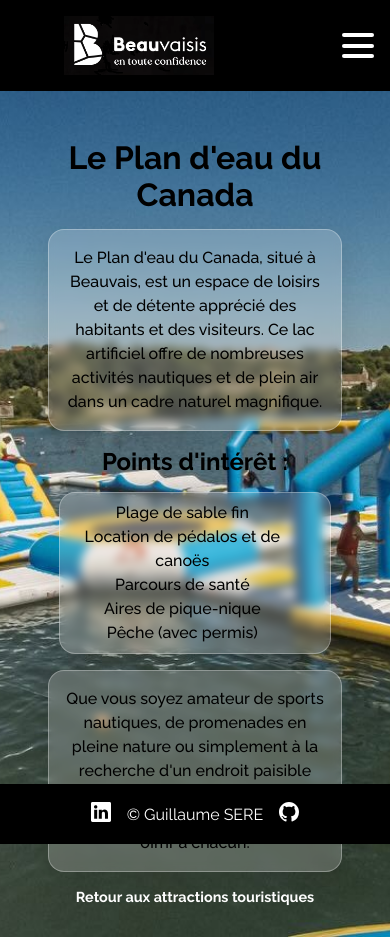
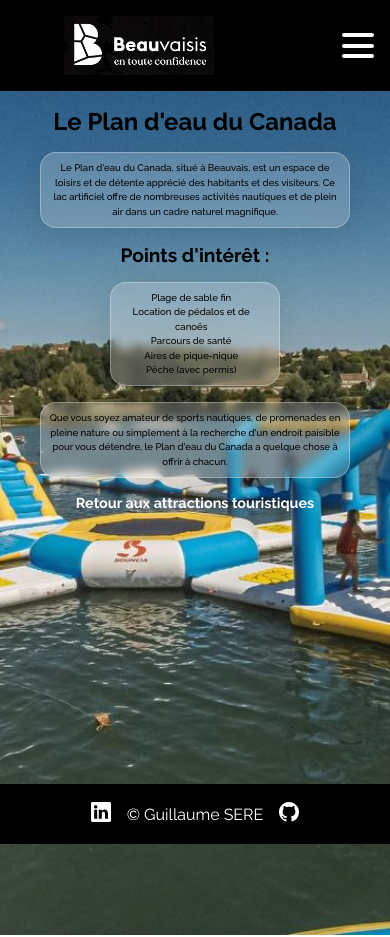
Before and after one commit to GuillaumeSere/beauvais, a React (Create React App) app: page /plan-eau in a window 390 px wide. Built offline with nearby package versions, Linux system fonts and the light colour scheme; a web font is replaced by a local one.

Commit message:
modif responsive

```diff
--- a/src/components/tourisme/tourisme.css
+++ b/src/components/tourisme/tourisme.css
@@ -70,3 +70,14 @@ body {
     background: linear-gradient(45deg, #f3f3f3, #e6e6e6);
     min-height: 100vh;
 }
+
+@media (max-width: 380px) {
+
+    .tourisme h2 {
+        font-size: 1.2rem;
+    }
+
+    .glass-card a {
+        font-size: 0.9rem !important;
+    }
+}
--- a/src/pages/cathedrale/cathedrale.css
+++ b/src/pages/cathedrale/cathedrale.css
@@ -78,13 +78,18 @@
 }
 
 @media (max-width: 380px) {
+    .cathedrale h1{
+        font-size: 1.5rem;
+        margin-top: -1rem;
+    }
+
     .cathedrale h2 {
         font-size: 1.2rem;
     }
 
     .cathedrale p,
     .cathedrale li {
-        font-size: 0.9rem;
+        font-size: 0.6rem !important;
         max-width: 95%;
     }
 
--- a/src/pages/maladrerie/maladrerie.css
+++ b/src/pages/maladrerie/maladrerie.css
@@ -79,13 +79,18 @@
 }
 
 @media (max-width: 380px) {
+    .maladrerie h1{
+        font-size: 1.5rem;
+        margin-top: -1rem;
+    }
+
     .maladrerie h2 {
         font-size: 1.2rem;
     }
 
     .maladrerie p,
     .maladrerie li {
-        font-size: 0.9rem;
+        font-size: 0.6rem;
         max-width: 95%;
     }
 
--- a/src/pages/musee/musee.css
+++ b/src/pages/musee/musee.css
@@ -77,13 +77,18 @@
 }
 
 @media (max-width: 380px) {
+    .musee h1{
+        font-size: 1.5rem;
+        margin-top: -1rem;
+    }
+
     .musee h2 {
         font-size: 1.2rem;
     }
 
     .musee p,
     .musee li {
-        font-size: 0.9rem;
+        font-size: 0.6rem !important;
         max-width: 95%;
     }
 
--- a/src/pages/plan-eau/plan-eau.css
+++ b/src/pages/plan-eau/plan-eau.css
@@ -34,7 +34,7 @@
     backdrop-filter: blur(5px);
     -webkit-backdrop-filter: blur(5px);
     border: 1px solid rgba(255, 255, 255, 0.3);
-    padding: 1rem;
+    padding: 0.5rem;
     font-weight: 500;
     margin-top: 1rem;
     line-height: 1.5;
@@ -75,14 +75,19 @@
     }
 }
 
-@media (max-width: 380px) {
+@media (max-width: 390px) {
+    .plan-eau h1{
+        font-size: 1.5rem;
+        margin-top: -1rem;
+    }
+
     .plan-eau h2 {
         font-size: 1.2rem;
     }
 
     .plan-eau p,
     .plan-eau li {
-        font-size: 0.9rem;
+        font-size: 0.6rem !important;
         max-width: 95%;
     }
 
```
